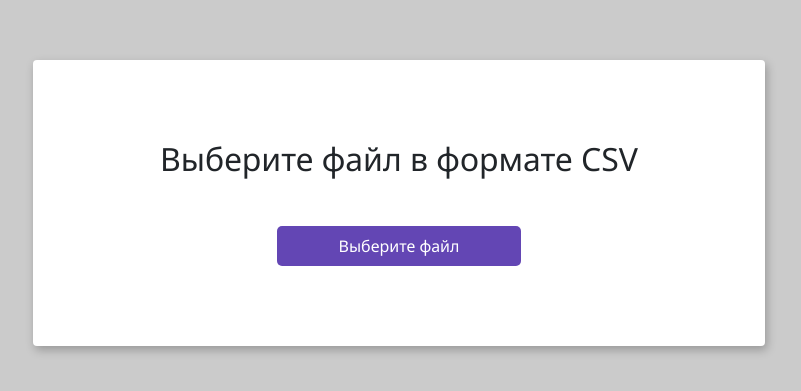
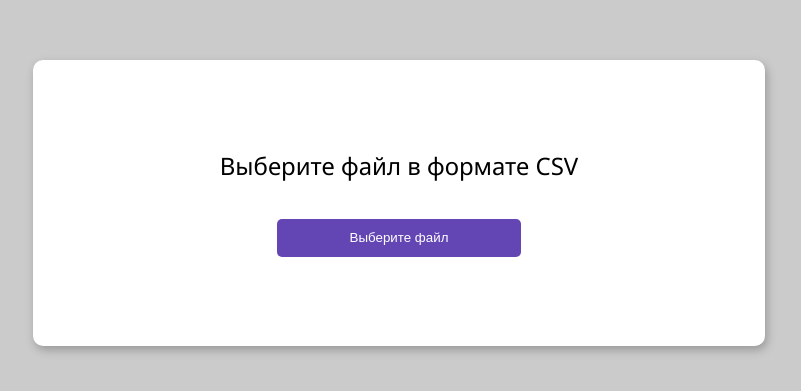
Before and after one commit to nomilious/csv-uploader, a React (Create React App) app: page / in a window 1280 px wide. Shown: the part 197-588 px from the top of the page, without its empty margins (241-1042 px from the left). Built offline with nearby package versions, Linux system fonts and the light colour scheme.

Commit message:
added a little animations, deleted bootstrap and implemented by myself

```diff
--- a/public/index.html
+++ b/public/index.html
@@ -12,39 +12,12 @@
     <link rel="preconnect" href="https://fonts.googleapis.com">
     <link rel="preconnect" href="https://fonts.gstatic.com" crossorigin>
     <link href="https://fonts.googleapis.com/css2?family=Noto+Sans:wght@400;700&display=swap" rel="stylesheet">
-    <link rel="stylesheet" href="https://cdn.jsdelivr.net/npm/bootstrap@4.3.1/dist/css/bootstrap.min.css" integrity="sha384-ggOyR0iXCbMQv3Xipma34MD+dH/1fQ784/j6cY/iJTQUOhcWr7x9JvoRxT2MZw1T" crossorigin="anonymous">
-    <script src="https://code.jquery.com/jquery-3.3.1.slim.min.js" integrity="sha384-q8i/X+965DzO0rT7abK41JStQIAqVgRVzpbzo5smXKp4YfRvH+8abtTE1Pi6jizo" crossorigin="anonymous"></script>
-    <script src="https://cdn.jsdelivr.net/npm/popper.js@1.14.7/dist/umd/popper.min.js" integrity="sha384-UO2eT0CpHqdSJQ6hJty5KVphtPhzWj9WO1clHTMGa3JDZwrnQq4sF86dIHNDz0W1" crossorigin="anonymous"></script>
-    <script src="https://cdn.jsdelivr.net/npm/bootstrap@4.3.1/dist/js/bootstrap.min.js" integrity="sha384-JjSmVgyd0p3pXB1rRibZUAYoIIy6OrQ6VrjIEaFf/nJGzIxFDsf4x0xIM+B07jRM" crossorigin="anonymous"></script>
-    <link rel="apple-touch-icon" href="%PUBLIC_URL%/logo192.png" />
-    <!--
-      manifest.json provides metadata used when your web app is installed on a
-      user's mobile device or desktop. See https://developers.google.com/web/fundamentals/web-app-manifest/
-    -->
+
     <link rel="manifest" href="%PUBLIC_URL%/manifest.json" />
-    <!--
-      Notice the use of %PUBLIC_URL% in the tags above.
-      It will be replaced with the URL of the `public` folder during the build.
-      Only files inside the `public` folder can be referenced from the HTML.
-
-      Unlike "/favicon.ico" or "favicon.ico", "%PUBLIC_URL%/favicon.ico" will
-      work correctly both with client-side routing and a non-root public URL.
-      Learn how to configure a non-root public URL by running `npm run build`.
-    -->
-    <title>React App</title>
+    <title>Csv uploader</title>
   </head>
   <body>
     <noscript>You need to enable JavaScript to run this app.</noscript>
     <div id="root"></div>
-    <!--
-      This HTML file is a template.
-      If you open it directly in the browser, you will see an empty page.
-
-      You can add webfonts, meta tags, or analytics to this file.
-      The build step will place the bundled scripts into the <body> tag.
-
-      To begin the development, run `npm start` or `yarn start`.
-      To create a production bundle, use `npm run build` or `yarn build`.
-    -->
   </body>
 </html>
--- a/src/components/DataViewerScreen.css
+++ b/src/components/DataViewerScreen.css
@@ -65,7 +65,7 @@
 .app-viewer__table td {
     border-bottom: 1px solid var(--other-case-border-color);
 }
-.app-viewer__table tr:hover{
+.app-viewer__table tbody tr:not(:last-child):hover{
     background-color: var(--hover-color);
 }
 
--- a/src/components/DataViewerScreen.js
+++ b/src/components/DataViewerScreen.js
@@ -11,6 +11,7 @@ const DataViewerScreen = ({data, onReset}) => {
 
     // return <thead>. if the velue of <th> was redifined in the ТЗ , use it
     const renderTableHeader = () => (
+        <thead>
         <tr>
             {data[0].map((value, key) => (
                 <th key={key}>
@@ -18,10 +19,11 @@ const DataViewerScreen = ({data, onReset}) => {
                 </th>
             ))}
         </tr>
+        </thead>
     );
     const renderTableBody = () => {
         return (
-            <>
+            <tbody>
             {data.slice(1).map((item, index) => (
                 <tr key={index}>
                     {Object.keys(item).map((field, idx) => (
@@ -31,7 +33,7 @@ const DataViewerScreen = ({data, onReset}) => {
                     ))}
                 </tr>
             ))}
-            </>
+            </tbody>
         );
     };
 
--- a/src/components/MainScreen.css
+++ b/src/components/MainScreen.css
@@ -3,8 +3,11 @@ body {
     font-family: 'Noto Sans', sans-serif !important;
 }
 
-.main {
-    text-align: center;
+.app-main {
+    display: flex;
+    justify-content: center;
+    align-items: center;
+    height: 100vh;
 }
 
 .app-main__form {
@@ -14,12 +17,18 @@ body {
     box-shadow: 2px 4px 10px 0 rgba(0, 0, 0, 0.25);
     min-width: calc(var(--figma-form-width) / var(--figma-width) * 100vmax);
     min-height: calc(var(--figma-form-height) / var(--figma-height) * 100vmin);
-
+    transition: outline var(--animation-time) ease;
+    display: flex;
+    justify-content: center;
+    align-items: center;
+    flex-direction: column;
 }
 
 .app-main__header {
     font-weight: normal;
     margin: 0;
+    transition: color var(--animation-time) ease;
+
 }
 .app-main__input {
     display: none;
@@ -33,6 +42,8 @@ body {
     cursor: pointer;
     min-width: calc(var(--figma-button-width) / var(--figma-width) * 100vmax);
     min-height: calc(var(--figma-button-height) / var(--figma-height) * 100vmin);
+    margin-top: 5%;
+
 }
 
 .app-main__error {
--- a/src/components/MainScreen.js
+++ b/src/components/MainScreen.js
@@ -54,14 +54,15 @@ const MainScreen = ({ onFileLoad }) => {
 
     return (
         <div
-            className={`app-main container d-flex justify-content-center align-items-center vh-100`}
+            className={`app-main`}
             onDragOver={handleDragOver}
             onDragLeave={handleDragLeave}
             onDrop={handleDrop}
         >
-            <form className={`app-main__form bg-white rounded d-flex justify-content-center align-items-center flex-column ${dragging ? 'drag-over' : ''}`}>
+            <form className={`app-main__form  ${dragging ? 'drag-over' : ''}`}>
 
                 <h2 className="app-main__header">{dragging ? "Перетащите файл в эту область" : "Выберите файл в формате CSV"}</h2>
+                {/*hidden by default*/}
                 <input
                     type="file"
                     onChange={(e) => handleFileSelect(e)}
@@ -69,7 +70,7 @@ const MainScreen = ({ onFileLoad }) => {
                     ref={fileInputRef}
                 />
                 {!dragging && (
-                    <button onClick={handleButtonClick} className="app-main__btn main-btn mt-5" type="button">
+                    <button onClick={handleButtonClick} className="app-main__btn main-btn" type="button">
                         Выберите файл
                     </button>
                 )}
```
